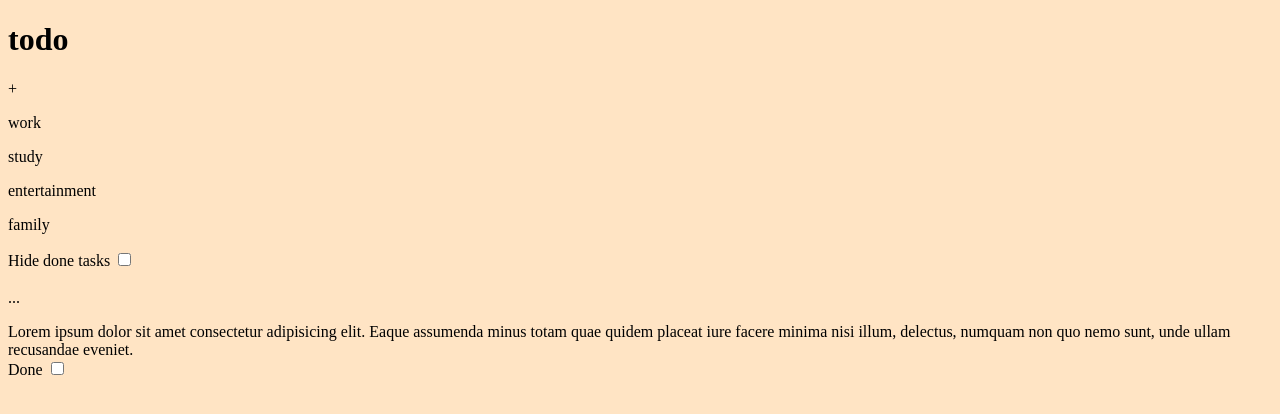
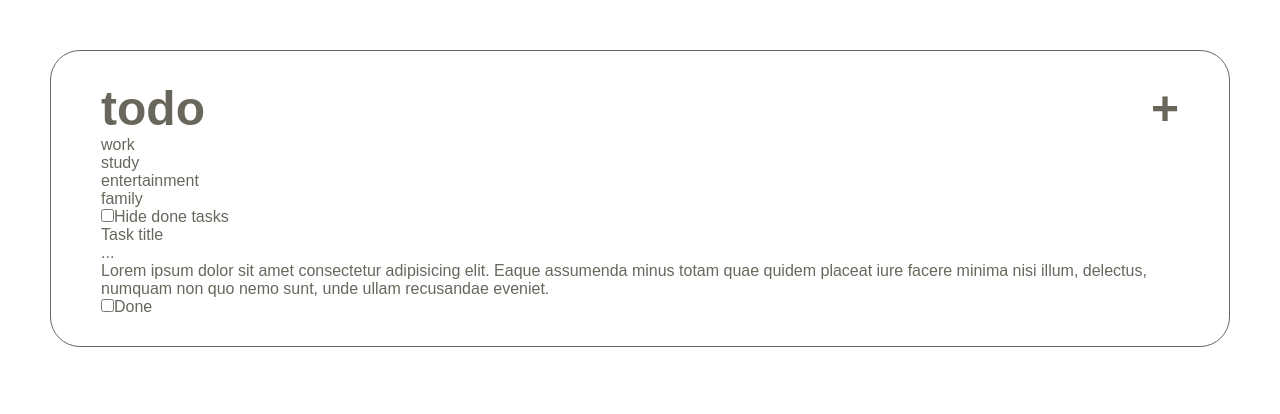
Before and after one commit to Nuga0909/Todo-List-Behance, a website built with webpack: page src/index.html in a window 1280 px wide. Built offline with nearby package versions, Linux system fonts and the light colour scheme; a web font is replaced by a local one.

Commit message:
Add styling to header and body

```diff
--- a/src/index.html
+++ b/src/index.html
@@ -3,12 +3,13 @@
   <head>
     <meta charset="UTF-8" />
     <meta name="viewport" content="width=device-width, initial-scale=1.0" />
+    <link href="https://fonts.cdnfonts.com/css/adobe-clean" rel="stylesheet">
     <title>Wbpack Exercise</title>
   </head>
   <body>
     <header>
-      <h1>todo</h1>
-      <p>+</p>
+      <p class="p-head">todo</p>
+      <p class="p-add">+</p>
     </header>
     <div class="container">
       <div class="left-col">
@@ -28,15 +29,14 @@
           <div class="family"></div>
           <p>family</p>
         </div>
-        <label for="" class="label"
-          >Hide done tasks
-          <input type="checkbox" />
+        <label for="" class="label">
+          <input type="checkbox" />Hide done tasks
         </label>
       </div>
       <div class="right-col">
         <div class="task-head">
-          <h3 class="title"></h3>
-          <p>...</p>
+          <p class="title">Task title</p>
+          <p class="more">...</p>
         </div>
         <article>
           Lorem ipsum dolor sit amet consectetur adipisicing elit. Eaque
@@ -49,10 +49,7 @@
             <div class="work"></div>
             <div class="family"></div>
           </div>
-          <label for="" class="label"
-          >Done
-          <input type="checkbox" />
-        </label>
+          <label for="" class="label"> <input type="checkbox" />Done </label>
         </div>
       </div>
     </div>
--- a/src/style.css
+++ b/src/style.css
@@ -1,3 +1,45 @@
+:root {
+  --darkgrey: #69665c;
+  --grey: #b2afa1;
+  --yellow: #fff9de;
+  --white: #ffffff;
+  --lightblue: #d1e5f7;
+  --lightgreen: #daf2d6;
+  --pink: #ffcece;
+  --violet: #d2ceff;
+}
+
+* {
+  padding: 0;
+  margin: 0;
+  font-family: "Adobe Clean", sans-serif;
+  color: var(--darkgrey);
+}
+
 body {
-    background-color: bisque;
+  margin: 50px;
+  border: 1px solid var(--darkgrey);
+  border-radius: 30px;
+  padding: 30px 50px;
 }
+
+header {
+
+  display: flex;
+  justify-content: space-between;
+}
+
+.p-head,
+.p-add {
+  font-size: xxx-large;
+  font-weight: 700;
+}
+
+.container {
+}
+
+.left-col {
+}
+
+.right-col {
+}
```
